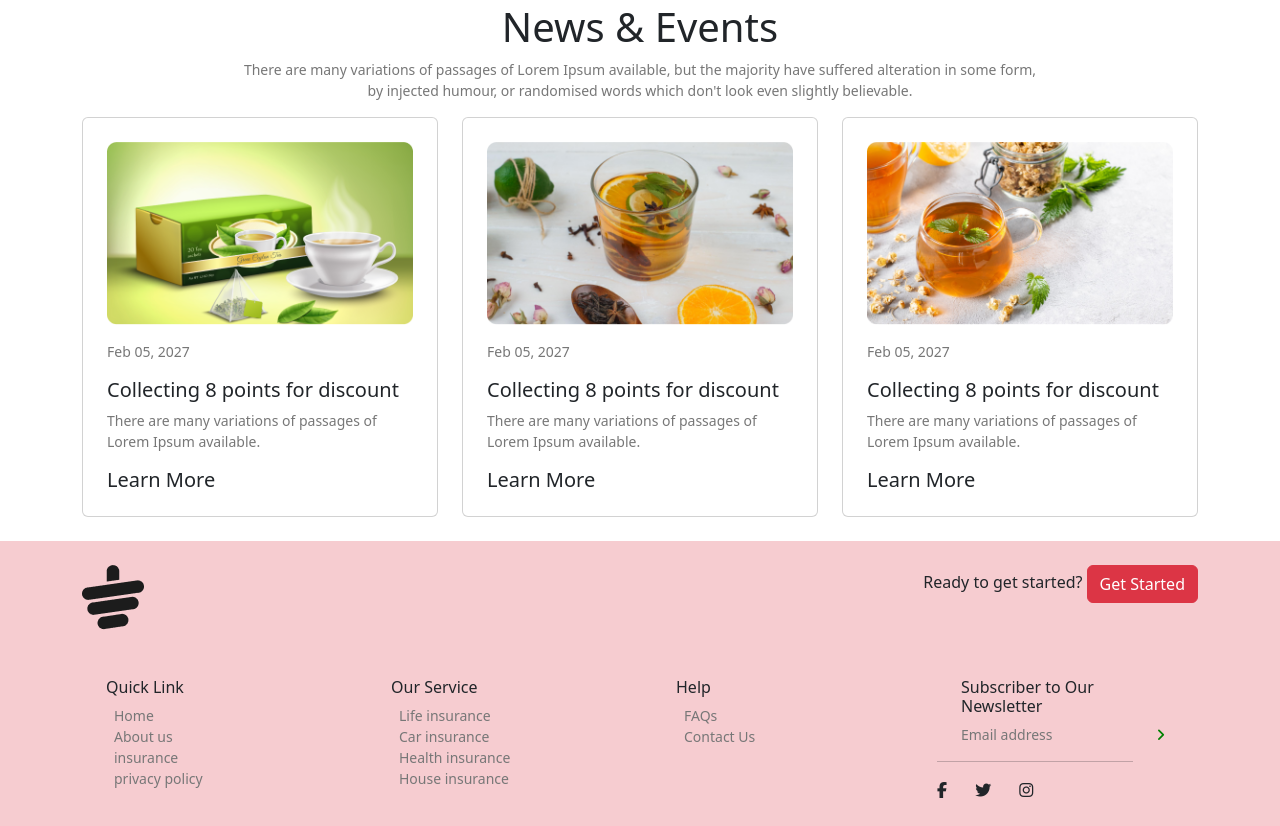
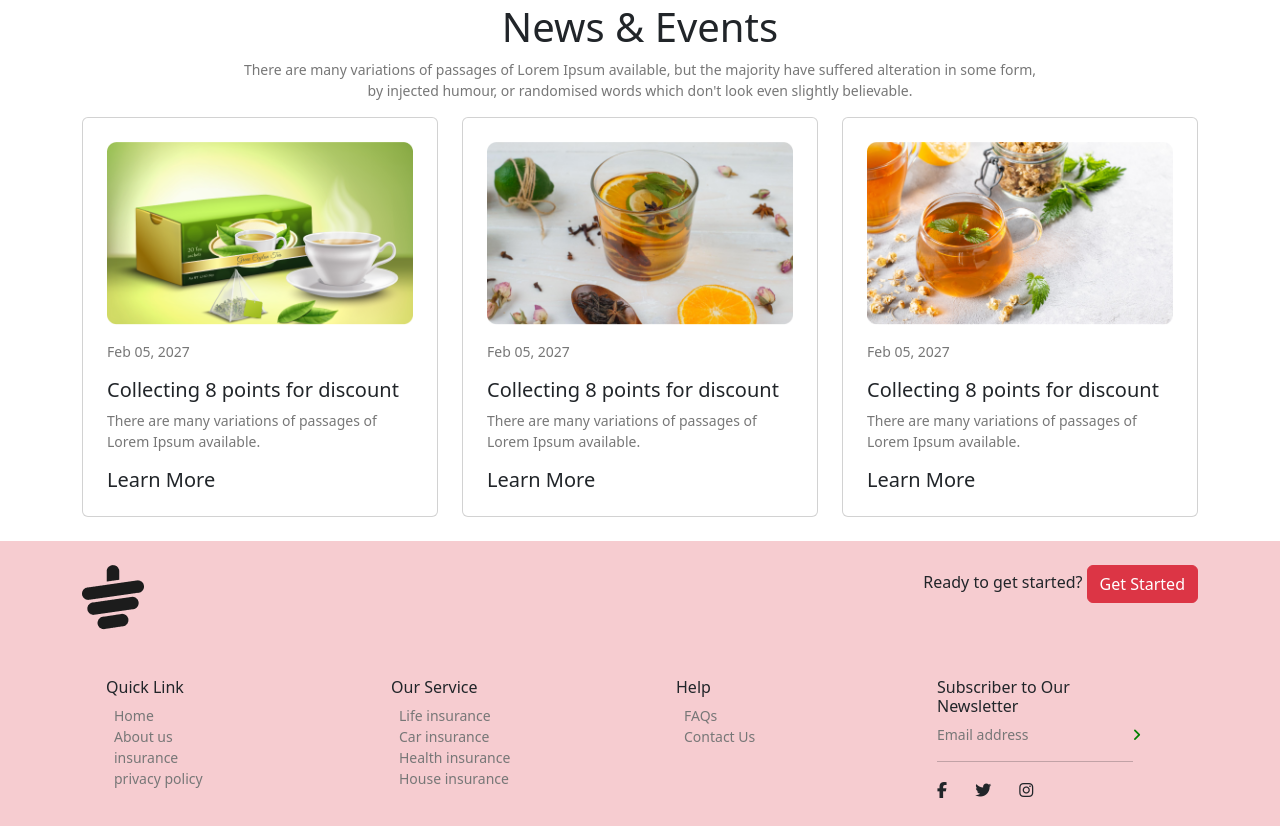
Before and after one commit to Tuhin531/tea-house-template, a plain HTML site: page index.html in a window 1280 px wide. Shown: the part 2176-3002 px from the top of the page. Drawn offline with nearby package versions, Linux system fonts and the light colour scheme.

Commit message:
add space

```diff
--- a/index.html
+++ b/index.html
@@ -311,8 +311,8 @@
           </ul>
        </div>
        <div class="col-3">
-        <h6 class="mt-4 ms-4">Subscriber to Our <br> Newsletter</h6>
-         <p class="ms-4 description">Email address <i class="fa-solid fa-angle-right"></i> </p>
+        <h6 class="mt-4 ">Subscriber to Our <br> Newsletter</h6>
+         <p class=" description">Email address <i class="fa-solid fa-angle-right"></i> </p>
          <hr class="w-75">
          <div class="mb-4">
         <i class="fa-brands fa-facebook-f pe-4"></i>
```
